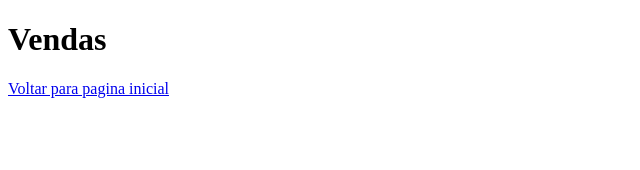
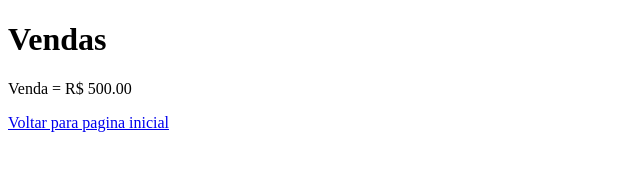
Before and after one commit to alex-juniior/aulagithub, a plain HTML site: page vendas.html in a window 1280 px wide. Shown: the whole page, without its empty margins (0-640 px from the left). Drawn offline with Linux system fonts and the light colour scheme.

Commit message:
Acrescentado valor das vendas

```diff
--- a/vendas.html
+++ b/vendas.html
@@ -10,6 +10,7 @@
 
 <body>
     <h1>Vendas</h1>
+    <p>Venda = R$ 500.00</p>
     <a href="index.html">Voltar para pagina inicial</a>
 </body>
 
```
